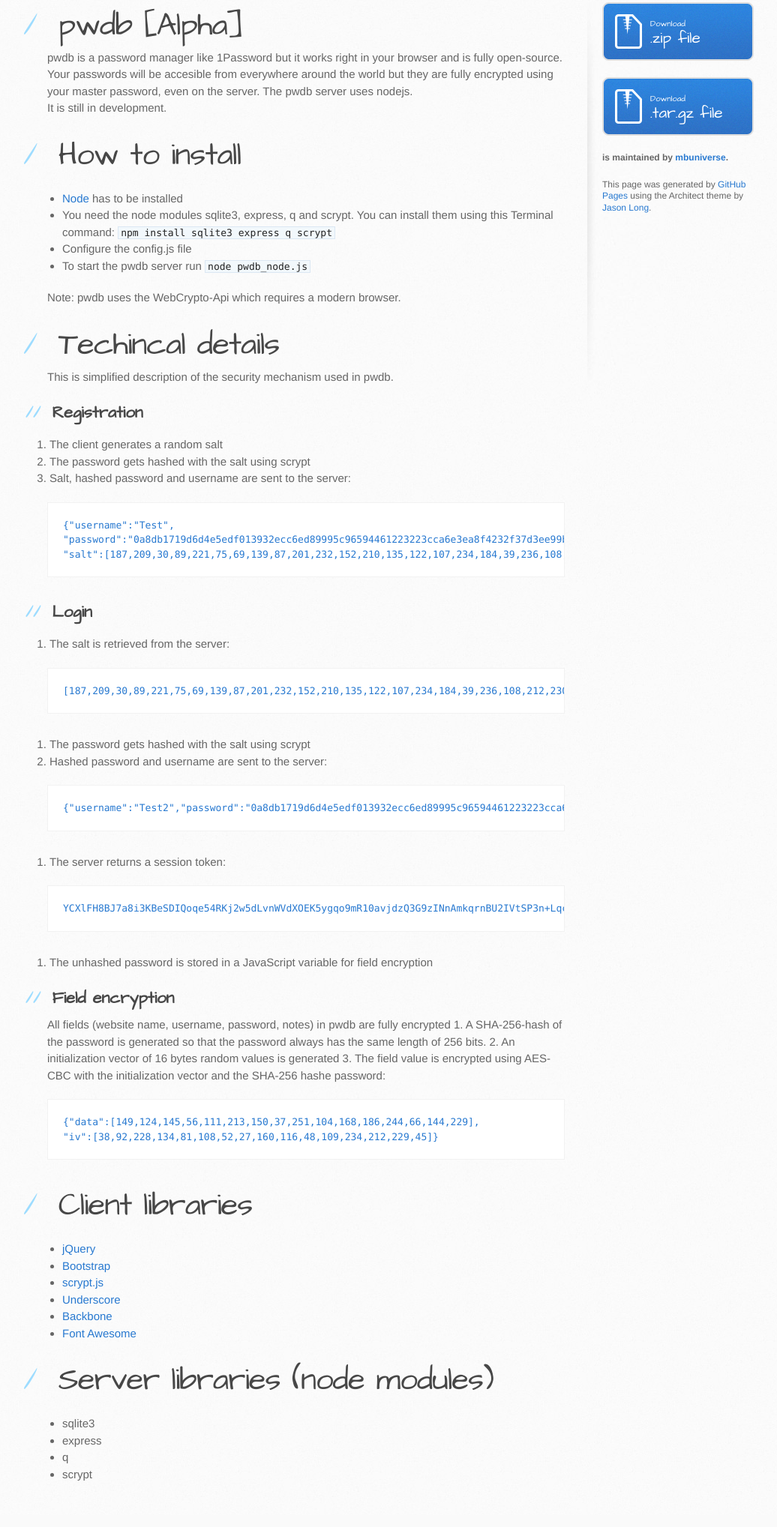
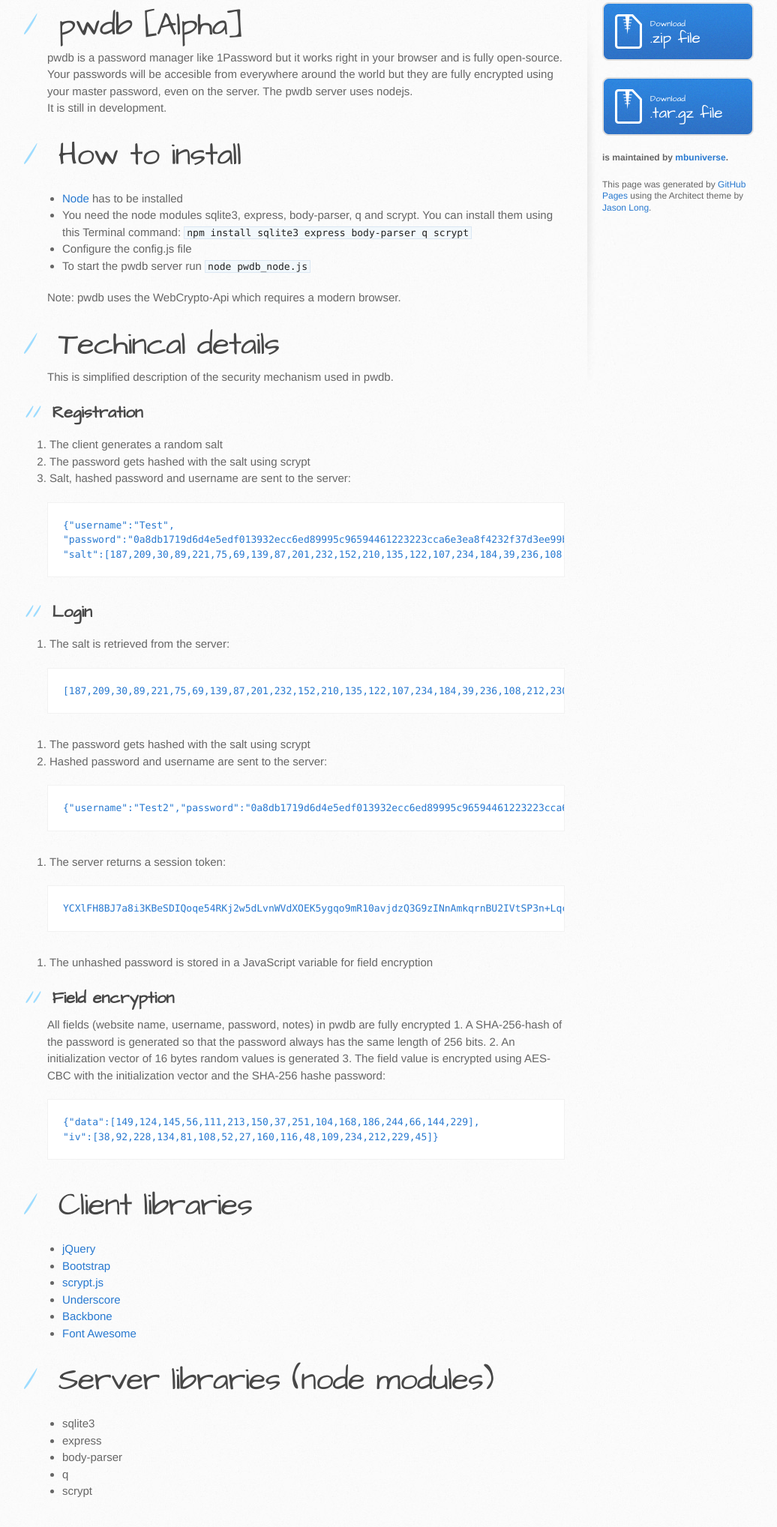
Before and after one commit to Birkenstab/pwdb, a plain HTML site: page index.html in a window 1280 px wide. Shown: the part 263-2300 px from the top of the page at 75% size, without its empty margins (107-1143 px from the left). Drawn offline with Linux system fonts and the light colour scheme.

```diff
--- a/index.html
+++ b/index.html
@@ -40,7 +40,7 @@
 <ul>
 <li>
 <a href="http://nodejs.org">Node</a> has to be installed</li>
-<li>You need the node modules sqlite3, express, q and scrypt. You can install them using this Terminal command: <code>npm install sqlite3 express q scrypt</code>
+<li>You need the node modules sqlite3, express, body-parser, q and scrypt. You can install them using this Terminal command: <code>npm install sqlite3 express body-parser q scrypt</code>
 </li>
 <li>Configure the config.js file</li>
 <li>To start the pwdb server run <code>node pwdb_node.js</code>
@@ -127,6 +127,7 @@
 <ul>
 <li>sqlite3</li>
 <li>express</li>
+<li>body-parser</li>
 <li>q</li>
 <li>scrypt</li>
 </ul>
```
Also changed, not shown: params.json (+1 -1 lines).
